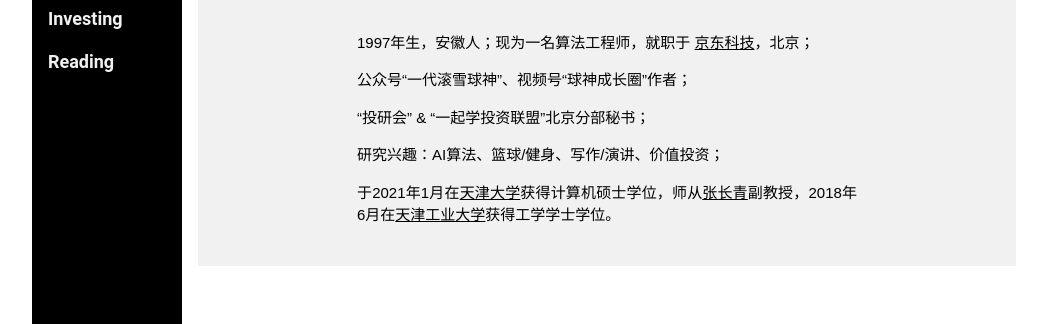
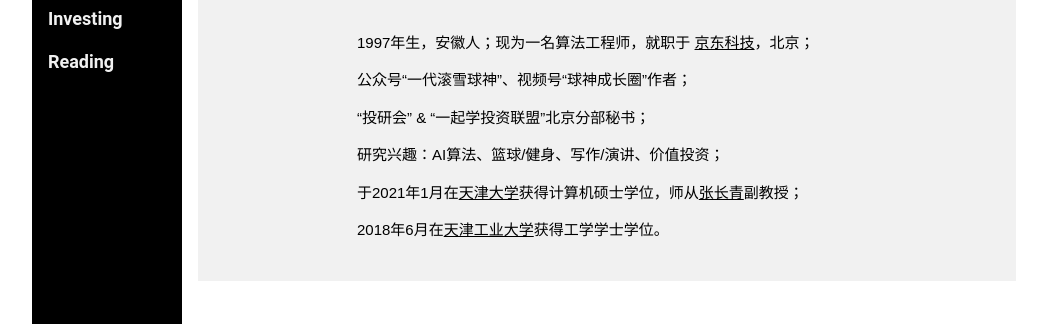
Before and after one commit to yidaiqiushen/yidaiqiushen.github.io, a plain HTML site: page index.html in a window 1280 px wide. Shown: the part 327-651 px from the top of the page, without its empty margins (108-1155 px from the left). Drawn offline with Linux system fonts and the light colour scheme.

Commit message:
Update index.html

```diff
--- a/index.html
+++ b/index.html
@@ -113,7 +113,10 @@
           研究兴趣：AI算法、篮球/健身、写作/演讲、价值投资；
         </p>
         <p class="w3-justify" style="width:100%;border:0px;border-spacing:0px;border-collapse:separate;margin-right:auto;margin-left:auto;max-width:500px">
-          于2021年1月在<a href="http://www.tju.edu.cn/">天津大学</a>获得计算机硕士学位，师从<a href="http://cic.tju.edu.cn/faculty/zhangchangqing/index.html">张长青</a>副教授，2018年6月在<a href="https://www.tiangong.edu.cn/">天津工业大学</a>获得工学学士学位。
+          于2021年1月在<a href="http://www.tju.edu.cn/">天津大学</a>获得计算机硕士学位，师从<a href="http://cic.tju.edu.cn/faculty/zhangchangqing/index.html">张长青</a>副教授；
+        </p>
+        <p class="w3-justify" style="width:100%;border:0px;border-spacing:0px;border-collapse:separate;margin-right:auto;margin-left:auto;max-width:500px">
+          2018年6月在<a href="https://www.tiangong.edu.cn/">天津工业大学</a>获得工学学士学位。
         </p>
         </div>
       <!--
```
